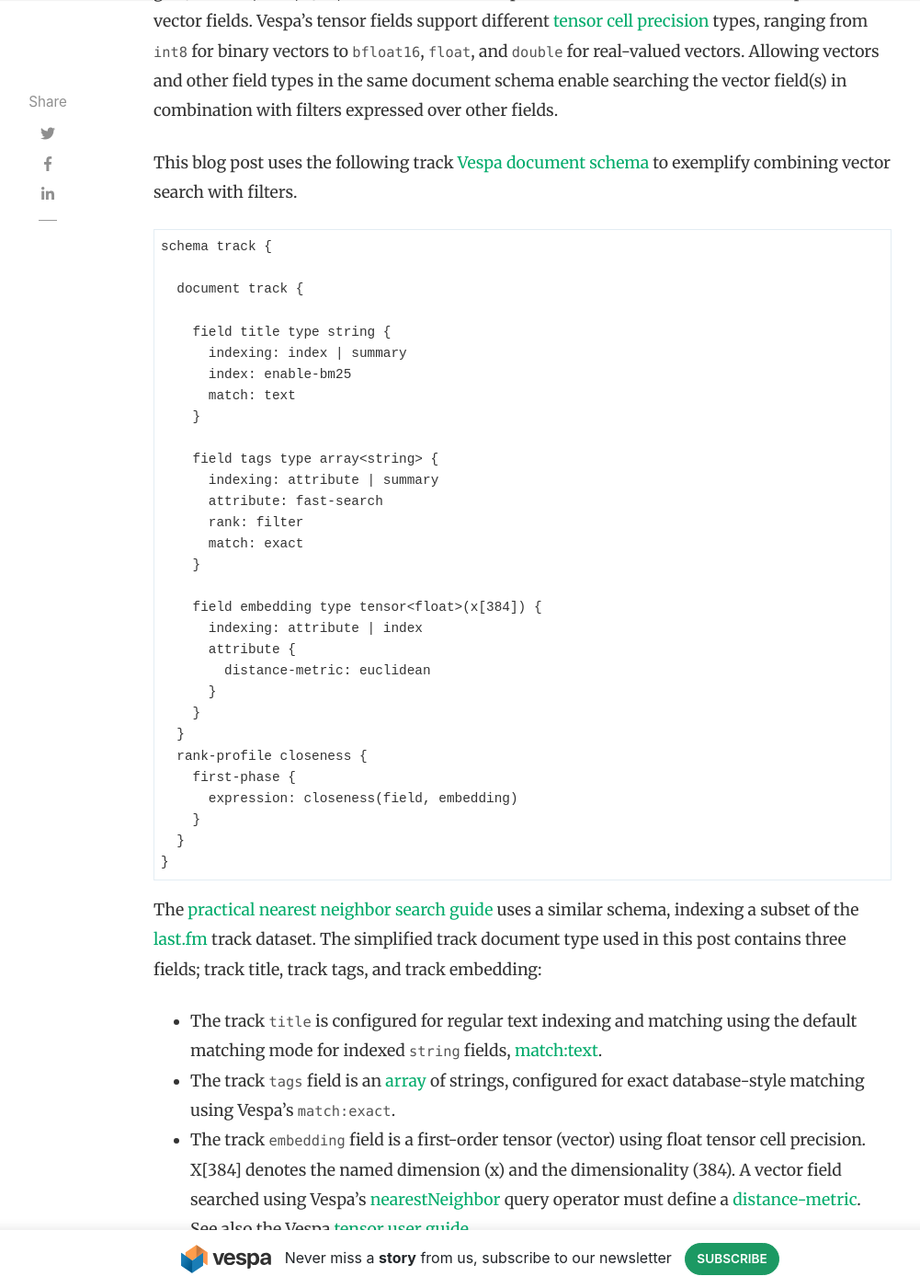
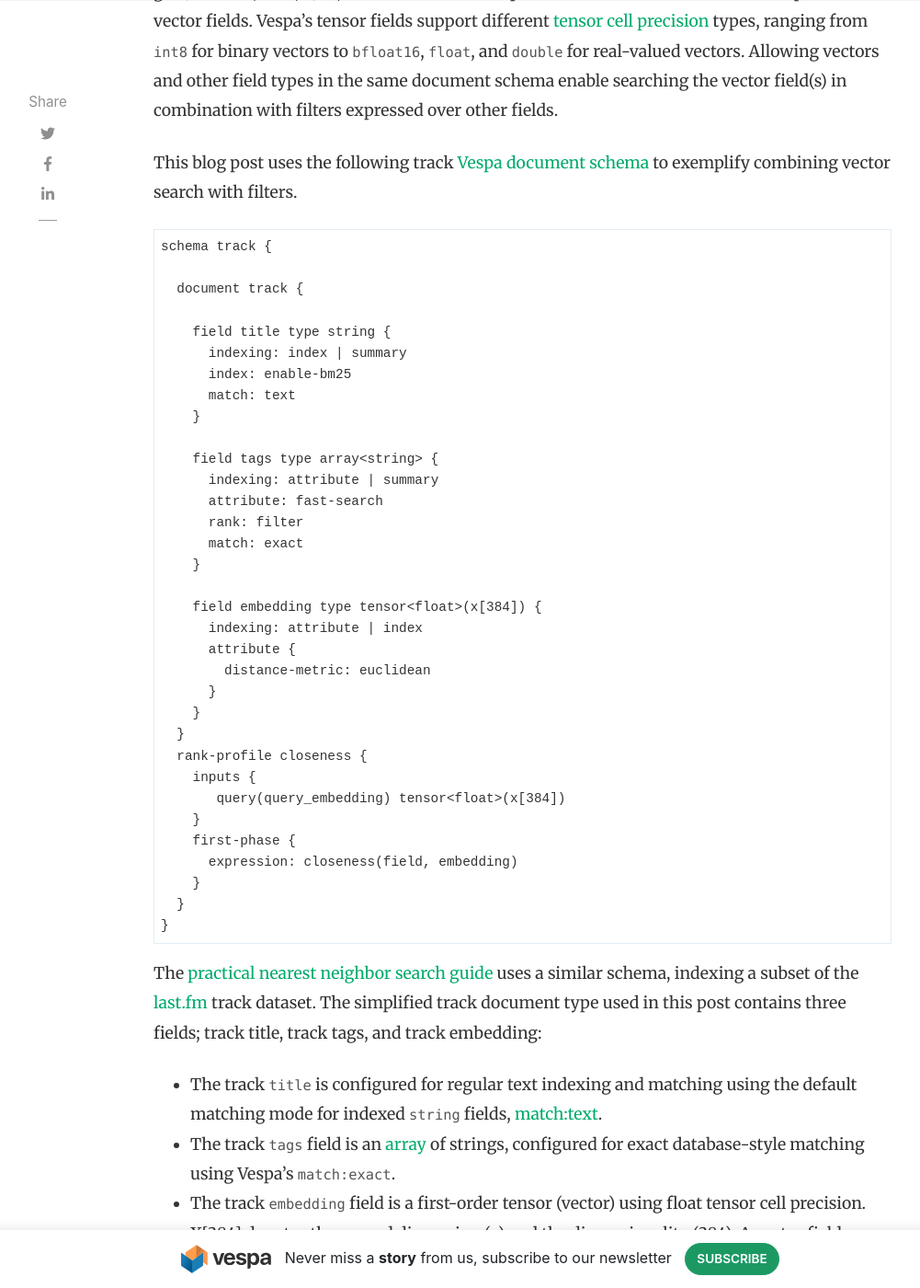
Before and after one commit to vespa-engine/blog, a Jekyll site: the page built from _posts/2022-05-09-constrained-approximate-nearest-neighbor-search.md, in a window 1280 px wide and 1400 px high, scrolled down 1808 px. Shown: the whole window at 92% size, without its empty margins (118-1119 px from the left). Built offline with Jekyll 4.4.1, drawn with Linux system fonts in a browser that asks for light colours; nearby versions of some CDN libraries; comment, search, counter and statistics services are not loaded; some of the changed text lies outside the part shown.

Commit message:
fix figure

```diff
--- a/_posts/2022-05-09-constrained-approximate-nearest-neighbor-search.md
+++ b/_posts/2022-05-09-constrained-approximate-nearest-neighbor-search.md
@@ -70,6 +70,9 @@
     }
   }
   rank-profile closeness {
+    inputs {
+       query(query_embedding) tensor&lt;float&gt;(x[384])
+    }
     first-phase {
       expression: closeness(field, embedding)
     }
@@ -173,13 +176,12 @@
 graph data structure, and using exact search, setting `approximate:false`.
 The ability to switch between approximate and exact enables quantifying accuracy
 loss when turning to the faster, but approximate search. Read more about `HNSW` parameters and accuracy versus performance
-tradeoffs in the [billion scale vector search part two](https://blog.vespa.ai/billion-scale-knn-part-two/) blog post.
+tradeoffs in the [Billion-scale vector search with Vespa - part two](https://blog.vespa.ai/billion-scale-knn-part-two/) blog post.
 
-It’s trivial to combine the exact nearest neighbor search with filters, and the computational
-complexity of the search is easy to understand.
-For example, the following query searches for the exact nearest neighbors of the query embedding using
-the `euclidean` [distance-metric](https://docs.vespa.ai/en/reference/schema-reference.html#distance-metric),
-restricting the search for neighbors to only consider documents tagged with *rock*:
+It’s trivial to combine the exact nearest neighbor search with query time filters, and the computational
+complexity of the search is easy to understand. For example, the following query searches for the exact
+nearest neighbors of the query embedding using the `euclidean` [distance-metric](https://docs.vespa.ai/en/reference/schema-reference.html#distance-metric),
+restricting the search for neighbors to only consider tracks tagged with *rock*:
 
 <pre>
 select * from track where {targetHits:5, approximate:false}nearestNeighbor(embedding, query_embedding) and tags:rock
```
Also changed, not shown: assets/2022-05-09-constrained-approximate-nearest-neighbor-search/ann-versus-pre-versus-post.png.
